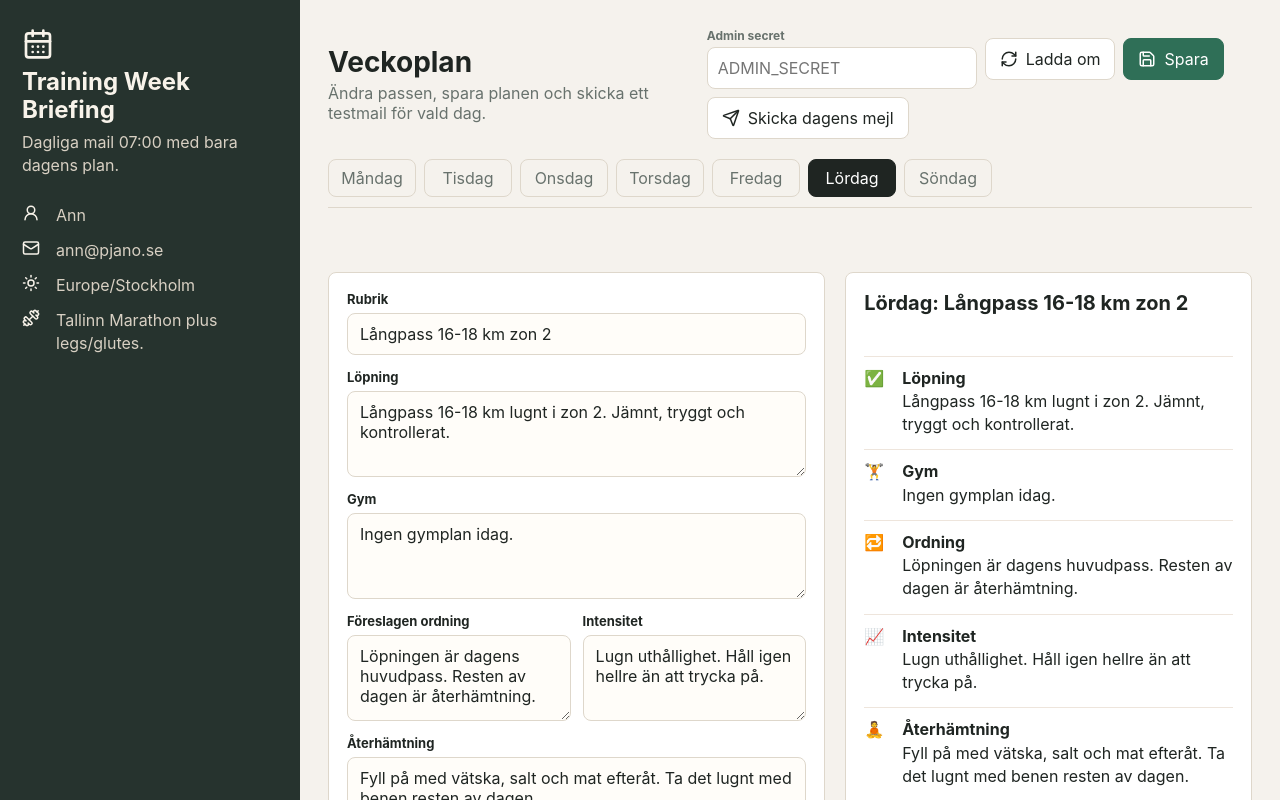
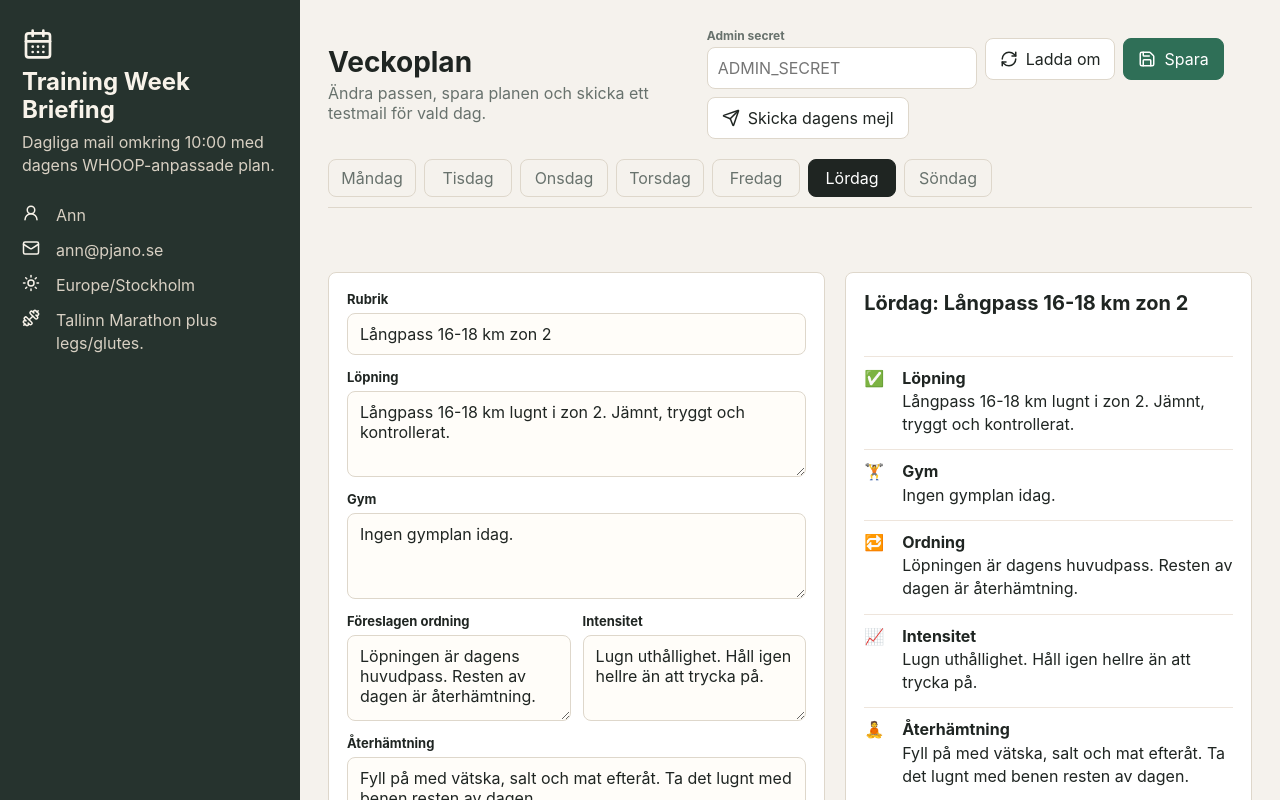
Before and after one commit to Ann1837/training-week-email, a Next.js app: page / in a window 1280 px wide. Shown: the top 800 px of the page. Built offline with nearby package versions, Linux system fonts and the light colour scheme.

Commit message:
Move daily WHOOP briefing to 10 Stockholm time

```diff
--- a/app/page.tsx
+++ b/app/page.tsx
@@ -147,7 +147,7 @@ export default function Home() {
         <div className="brand">
           <CalendarDays size={32} />
           <h1>Training Week Briefing</h1>
-          <p>Dagliga mail 07:00 med bara dagens plan.</p>
+          <p>Dagliga mail omkring 10:00 med dagens WHOOP-anpassade plan.</p>
         </div>
         <div className="meta">
           <div className="meta-item">
```
